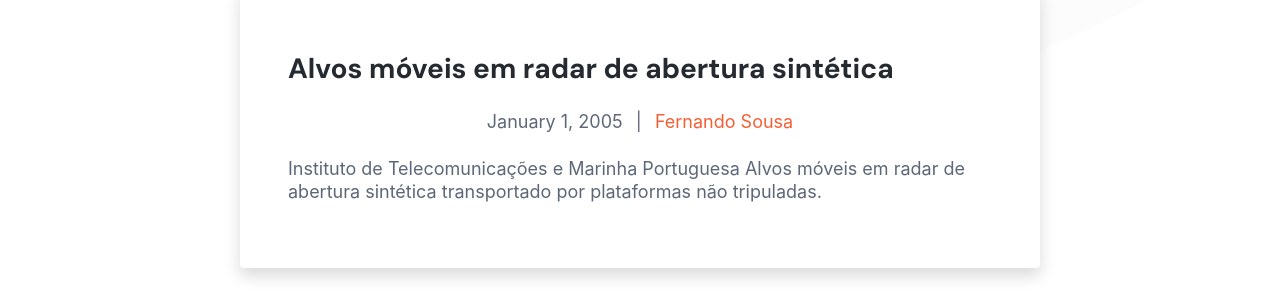
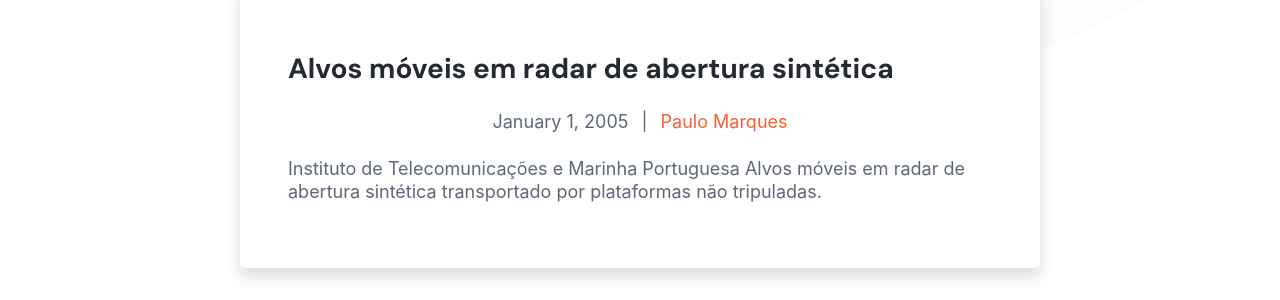
Before and after one commit to jpatri/ccisel.github.io, a Jekyll site: the page built from _posts/2005-01-01-pmarques-marinha-radar.md, in a window 1280 px wide. Shown: the part 153-453 px from the top of the page. Built offline with Jekyll 4.4.1, drawn with Linux system fonts in a browser that asks for light colours.

Commit message:
Fix project lead

```diff
--- a/_posts/2005-01-01-sousa-marinha-radar.md
+++ b/_posts/2005-01-01-pmarques-marinha-radar.md
@@ -8,9 +8,9 @@ status: publish
 categories: []
 tags: []
 author:
-  login: sousa
+  login: pmarques
   email:
-  display_name: Fernando Sousa
+  display_name: Paulo Marques
 
 ---
 
```
